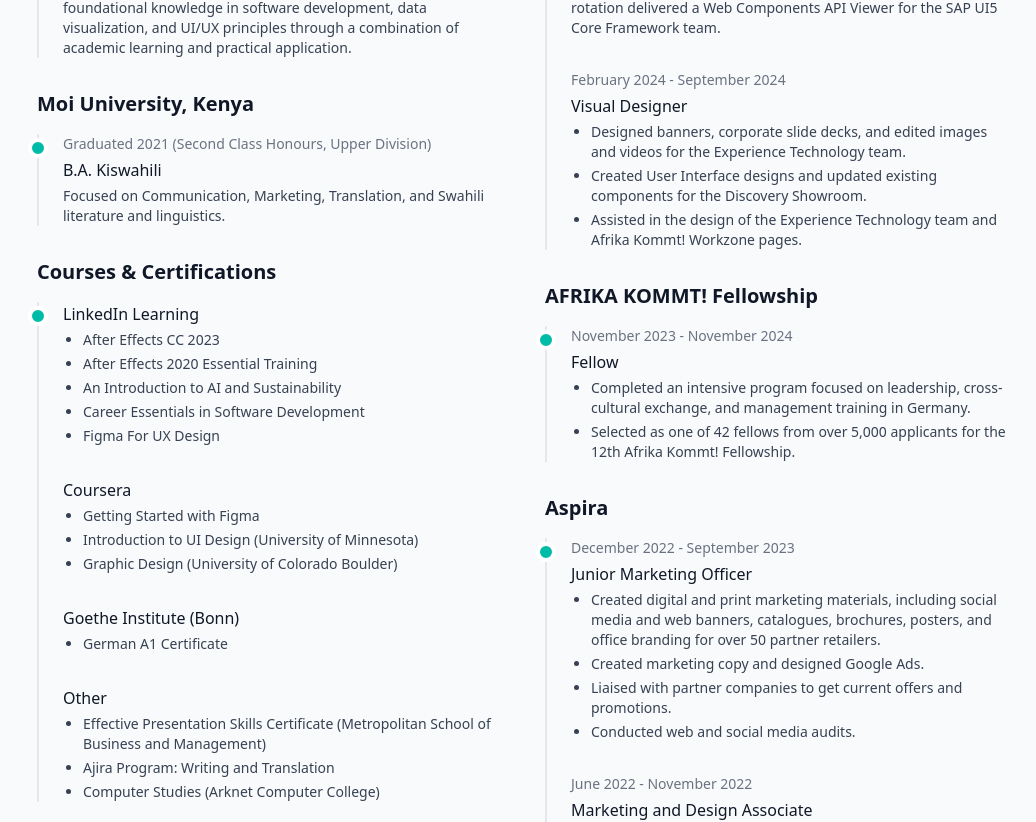
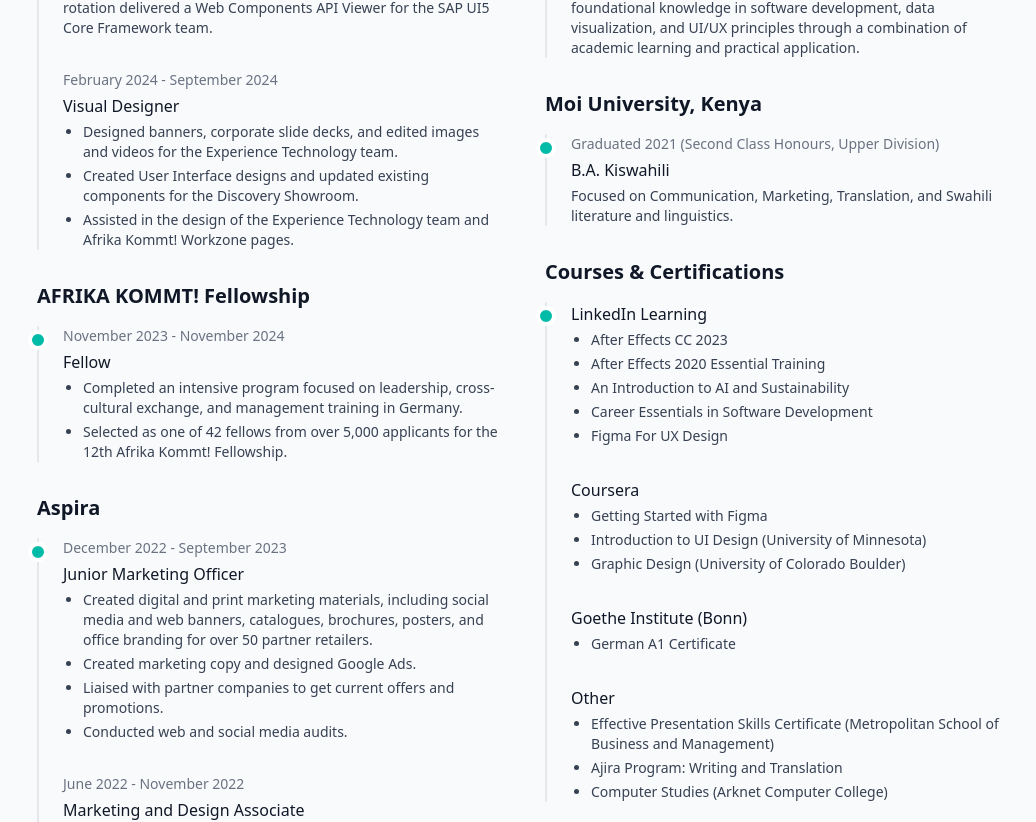
Before and after one commit to Obrianmaina/Brian-Maina-Portfolio, a Next.js app in the folder portfolio/: page / in a window 1280 px wide. Shown: the part 1478-2300 px from the top of the page, without its empty margins (115-1151 px from the left). Built offline with nearby package versions, Linux system fonts and the light colour scheme.

Commit message:
update on corporate Aspira

```diff
--- a/portfolio/src/app/page.tsx
+++ b/portfolio/src/app/page.tsx
@@ -3,7 +3,7 @@
 import { useState, useEffect } from "react";
 import Image from 'next/image';
 import { motion } from "framer-motion";
-import { X, Info } from "lucide-react";
+import { X, Info, ChevronLeft, ChevronRight } from "lucide-react"; // Import Chevron icons if not already in ui/button
 import { SiLinkedin, SiGithub, SiX, SiInstagram, SiBehance } from "react-icons/si";
 
 import { Showcase, CompanyProject, TimelineSection } from "@/types";
@@ -21,6 +21,8 @@ export default function PortfolioPage() {
   const [lightbox, setLightbox] = useState<Showcase | null>(null);
   const [unlocked, setUnlocked] = useState(false);
   const [disclaimerProject, setDisclaimerProject] = useState<CompanyProject | null>(null);
+  // --- ADDED STATE ---
+  const [companyProjectsToShow, setCompanyProjectsToShow] = useState<Showcase[] | null>(null);
 
   const [email, setEmail] = useState("");
   const [code, setCode] = useState("");
@@ -28,68 +30,6 @@ export default function PortfolioPage() {
   const [requestMessage, setRequestMessage] = useState("");
   const [unlockLoading, setUnlockLoading] = useState(false);
   const [unlockError, setUnlockError] = useState("");
-
-  const educationData: TimelineSection[] = [
-
-    {
-      heading: "Dual Study Program, Germany",
-      entries: [{
-        title: "B.Sc. Computer Science",
-        date: "2024 September - 2025 October",
-        description: "Undertook one year of computer science studies to bridge the gap between design and technical implementation. Gained foundational knowledge in software development, data visualization, and UI/UX principles through a combination of academic learning and practical application."
-      }]
-    },
-    {
-      heading: "Moi University, Kenya",
-      entries: [{
-        title: "B.A. Kiswahili",
-        date: "Graduated 2021 (Second Class Honours, Upper Division)",
-        description: "Focused on Communication, Marketing, Translation, and Swahili literature and linguistics."
-      }]
-    },
-     // START: New Courses & Certifications Section
-    {
-      heading: "Courses & Certifications",
-      entries: [
-        {
-          title: "LinkedIn Learning",
-          date: "",
-          description: [
-            "After Effects CC 2023",
-            "After Effects 2020 Essential Training",
-            "An Introduction to AI and Sustainability",
-            "Career Essentials in Software Development",
-            "Figma For UX Design"
-          ]
-        },
-        {
-          title: "Coursera",
-          date: "",
-          description: [
-            "Getting Started with Figma",
-            "Introduction to UI Design (University of Minnesota)",
-            "Graphic Design (University of Colorado Boulder)"
-          ]
-        },
-        {
-          title: "Goethe Institute (Bonn)",
-          date: "",
-          description: [
-            "German A1 Certificate",
-          ]
-        },
-        {
-          title: "Other",
-          date: "",
-          description: [
-            "Effective Presentation Skills Certificate (Metropolitan School of Business and Management)",
-            "Ajira Program: Writing and Translation",
-            "Computer Studies (Arknet Computer College)"
-          ]
-        }
-      ]
-    }
-  ];
 
 const experienceData: TimelineSection[] = [
     {
@@ -184,8 +124,72 @@ export default function PortfolioPage() {
 
   ];
 
-  // UPDATED: New skills array
-  const skills = ["UI/UX Design", "Graphic Design", "Motion Graphics", "Email Marketing", "Copy Writing", "Adobe Photoshop", "Adobe Illustrator", "Adobe After Effects", "Adobe Premier Pro", "Canva", "Adobe InDesign", "Adobe Audition", "Figma", "Microsoft Powerpoint", "Google Slides", "Data Visualization", "Mailchimp", "Mural", "Figjam", "Miro", "Google Slides", "HTML", "CSS", "Davinci Resolve", "Github", "VS Code", "Pycharm", "IntelliJ IDEA", "Corel Draw", "AI"];
+  const educationData: TimelineSection[] = [
+
+    {
+      heading: "Dual Study Program, Germany",
+      entries: [{
+        title: "B.Sc. Computer Science",
+        date: "2024 September - 2025 October",
+        description: "Undertook one year of computer science studies to bridge the gap between design and technical implementation. Gained foundational knowledge in software development, data visualization, and UI/UX principles through a combination of academic learning and practical application."
+      }]
+    },
+    {
+      heading: "Moi University, Kenya",
+      entries: [{
+        title: "B.A. Kiswahili",
+        date: "Graduated 2021 (Second Class Honours, Upper Division)",
+        description: "Focused on Communication, Marketing, Translation, and Swahili literature and linguistics."
+      }]
+    },
+     // START: New Courses & Certifications Section
+    {
+      heading: "Courses & Certifications",
+      entries: [
+        {
+          title: "LinkedIn Learning",
+          date: "",
+          description: [
+            "After Effects CC 2023",
+            "After Effects 2020 Essential Training",
+            "An Introduction to AI and Sustainability",
+            "Career Essentials in Software Development",
+            "Figma For UX Design"
+          ]
+        },
+        {
+          title: "Coursera",
+          date: "",
+          description: [
+            "Getting Started with Figma",
+            "Introduction to UI Design (University of Minnesota)",
+            "Graphic Design (University of Colorado Boulder)"
+          ]
+        },
+        {
+          title: "Goethe Institute (Bonn)",
+          date: "",
+          description: [
+            "German A1 Certificate",
+          ]
+        },
+        {
+          title: "Other",
+          date: "",
+          description: [
+            "Effective Presentation Skills Certificate (Metropolitan School of Business and Management)",
+            "Ajira Program: Writing and Translation",
+            "Computer Studies (Arknet Computer College)"
+          ]
+        }
+      ]
+    }
+  ];
+
+
+
+  // UPDATED: New skills array (removed duplicate "Google Slides")
+  const skills = ["UI/UX Design", "Graphic Design", "Motion Graphics", "Email Marketing", "Copy Writing", "Adobe Photoshop", "Adobe Illustrator", "Adobe After Effects", "Adobe Premier Pro", "Canva", "Adobe InDesign", "Adobe Audition", "Figma", "Microsoft Powerpoint", "Data Visualization", "Mailchimp", "Mural", "Figjam", "Miro", "Google Slides", "HTML", "CSS", "Davinci Resolve", "Github", "VS Code", "Pycharm", "IntelliJ IDEA", "Corel Draw", "AI"];
 
   const showcases: Showcase[] = [
 
@@ -649,7 +653,7 @@ export default function PortfolioPage() {
     },
     {
       companyName: "Company I worked for",
-      companyLogo: "/images/logos/sap-logo.svg",
+      companyLogo: "/images/logos/company-logo.svg",
       disclaimer: "The following work was created during my tenure at Company. It is shared with permission for portfolio purposes only and remains the intellectual property of Company. The content is confidential and should not be distributed, copied, or disclosed.",
       projects: [ {
           title: "Confidential Project",
@@ -719,11 +723,13 @@ export default function PortfolioPage() {
     document.getElementById(id)?.scrollIntoView({ behavior: "smooth" });
   };
 
+  // --- UPDATED USEEFFECT ---
   useEffect(() => {
     const onKey = (e: KeyboardEvent) => {
       if (e.key === "Escape") {
         setLightbox(null);
         setDisclaimerProject(null);
+        setCompanyProjectsToShow(null); // <-- ADDED THIS LINE
       }
     };
     window.addEventListener("keydown", onKey);
@@ -760,12 +766,12 @@ export default function PortfolioPage() {
         </div>
         <div className="grid md:grid-cols-2 gap-10">
                     <div>
+            <h3 className="text-2xl font-semibold mb-4">Experience</h3>
+            <Timeline sections={experienceData} />
+          </div>
+          <div>
             <h3 className="text-2xl font-semibold mb-4">Education</h3>
             <Timeline sections={educationData} />
-          </div>
-          <div>
-            <h3 className="text-2xl font-semibold mb-4">Experience</h3>
-            <Timeline sections={experienceData} />
           </div>
         </div>
          {/* UPDATED: Skills Section with Tooltip for AI */}
@@ -872,7 +878,7 @@ export default function PortfolioPage() {
           {companyProjects.map((project, idx) => (
             <motion.div key={project.companyName} initial={{ opacity: 0, y: 20 }} animate={{ opacity: 1, y: 0 }} transition={{ delay: idx * 0.08 }}>
               <Card className="shadow-lg rounded-2xl group relative overflow-hidden cursor-pointer h-full flex flex-col items-center justify-center p-8 bg-gray-100 hover:bg-white transition-colors" onClick={() => setDisclaimerProject(project)}>
-                <Image src={project.companyLogo} alt={`${project.companyName} logo`} width={128} height={64} className="h-16 w-auto mb-4 grayscale group-hover:grayscale-0 transition-all" />
+                <Image src={project.companyLogo} alt={`${project.companyName} logo`} width={128} height={64} className="h-16 w-auto mb-4" />
                 <h3 className="text-xl font-medium text-gray-800">{project.companyName}</h3>
                 <p className="text-sm text-teal-600 font-semibold mt-4">View Projects</p>
               </Card>
@@ -883,9 +889,9 @@ export default function PortfolioPage() {
 
       {lightbox && (
         <div className="fixed inset-0 bg-black/80 flex items-center justify-center z-50 p-4" onClick={() => setLightbox(null)}>
-          <div className="bg-white rounded-2xl p-6 max-w-4xl w-full relative overflow-y-auto max-h-[90vh]" onClick={(e) => e.stopPropagation()}>
+          <div role="dialog" aria-modal="true" aria-labelledby="lightbox-title" className="bg-white rounded-2xl p-6 max-w-4xl w-full relative overflow-y-auto max-h-[90vh]" onClick={(e) => e.stopPropagation()}>
             <button className="absolute top-2 right-2 text-gray-600 hover:text-black" onClick={() => setLightbox(null)} aria-label="Close dialog"><X size={24} /></button>
-            <h3 className="text-2xl font-semibold mb-4">{lightbox.title}</h3>
+            <h3 id="lightbox-title" className="text-2xl font-semibold mb-4">{lightbox.title}</h3>
             <div className="mb-6"><MediaDisplay project={lightbox} /></div>
             <div className="space-y-4">
               <div><h4 className="font-medium text-lg">Challenge</h4><p className="text-sm text-gray-700">{lightbox.challenge}</p></div>
@@ -898,7 +904,7 @@ export default function PortfolioPage() {
 
       {disclaimerProject && (
         <div className="fixed inset-0 bg-black/80 flex items-center justify-center z-50 p-4" onClick={() => setDisclaimerProject(null)}>
-          <div className="bg-white rounded-2xl p-6 max-w-2xl w-full relative" onClick={(e) => e.stopPropagation()}>
+          <div role="dialog" aria-modal="true" aria-labelledby="disclaimer-title" className="bg-white rounded-2xl p-6 max-w-2xl w-full relative" onClick={(e) => e.stopPropagation()}>
             <button className="absolute top-2 right-2 text-gray-600 hover:text-black" onClick={() => setDisclaimerProject(null)} aria-label="Close dialog"><X size={24} /></button>
             <div className="flex items-start gap-4">
               <div className="flex-shrink-0 bg-teal-100 text-teal-600 rounded-full p-3 mt-1"><Info size={24} /></div>
@@ -907,13 +913,61 @@ export default function PortfolioPage() {
                 <p className="text-sm text-gray-700 mb-6">{disclaimerProject.disclaimer}</p>
                 <div className="flex justify-end gap-4">
                   <Button variant="outline" onClick={() => setDisclaimerProject(null)}>Cancel</Button>
-                  <Button onClick={() => { if (disclaimerProject.projects.length > 0) setLightbox(disclaimerProject.projects[0]); setDisclaimerProject(null); }}>Acknowledge & Proceed</Button>
+                  {/* --- UPDATED ONCLICK LOGIC --- */}
+                  <Button onClick={() => {
+                    if (!disclaimerProject) return;
+                    if (disclaimerProject.projects.length === 1) {
+                      setLightbox(disclaimerProject.projects[0]);
+                    } else if (disclaimerProject.projects.length > 1) {
+                      setCompanyProjectsToShow(disclaimerProject.projects);
+                    }
+                    setDisclaimerProject(null);
+                  }}>Acknowledge & Proceed</Button>
                 </div>
               </div>
             </div>
           </div>
         </div>
       )}
+
+      {/* --- ADDED NEW MODAL FOR COMPANY PROJECT GALLERY --- */}
+      {companyProjectsToShow && (
+      <div className="fixed inset-0 bg-black/80 flex items-center justify-center z-50 p-4" onClick={() => setCompanyProjectsToShow(null)}>
+        <div role="dialog" aria-modal="true" aria-labelledby="gallery-title" className="bg-white rounded-2xl p-6 max-w-4xl w-full relative overflow-y-auto max-h-[90vh]" onClick={(e) => e.stopPropagation()}>
+          <button className="absolute top-2 right-2 text-gray-600 hover:text-black" onClick={() => setCompanyProjectsToShow(null)} aria-label="Close dialog"><X size={24} /></button>
+
+          <h3 id="gallery-title" className="text-2xl font-semibold mb-2">Corporate Projects</h3>
+          <p className="text-gray-600 mb-6">Please select a project to view its details.</p>
+
+          <div className="grid grid-cols-1 md:grid-cols-2 gap-6">
+            {companyProjectsToShow.map((project, idx) => (
+              <motion.div key={project.title} initial={{ opacity: 0, y: 20 }} animate={{ opacity: 1, y: 0 }} transition={{ delay: idx * 0.08 }}>
+                <Card className="shadow-lg rounded-2xl group relative overflow-hidden cursor-pointer h-full" onClick={() => {
+                  setLightbox(project); // Open the selected project
+                  setCompanyProjectsToShow(null); // Close this modal
+                }}>
+                  <CardContent>
+                    <div className="h-40 flex items-center justify-center relative bg-gray-100 rounded-lg overflow-hidden">
+                      <ThumbnailPreview project={project} />
+                      <span className="absolute top-2 left-2 bg-teal-500 text-white text-xs px-2 py-1 rounded-full">{project.tag}</span>
+                      <div className="absolute inset-0 bg-black/60 flex flex-col items-center justify-center opacity-0 group-hover:opacity-100 transition-opacity">
+                        <p className="text-white text-sm mb-2 px-4 text-center">{project.description}</p>
+                        <Button className="bg-teal-500 hover:bg-teal-600">View Project</Button>
+                      </div>
+                    </div>
+                    <div className="p-4">
+                      <h3 className="text-xl font-medium">{project.title}</h3>
+                      <p className="text-sm text-gray-600">Category: {project.category}</p>
+                    </div>
+                  </CardContent>
+                </Card>
+              </motion.div>
+            ))}
+          </div>
+        </div>
+      </div>
+    )}
+    {/* --- END OF NEW MODAL --- */}
 
       <footer className="relative bg-gray-900 text-white py-20 px-6 text-center">
         <h2 className="text-3xl font-semibold mb-6">Get In Touch</h2>
```
Lines whose indentation alone changed are shown as unchanged.
